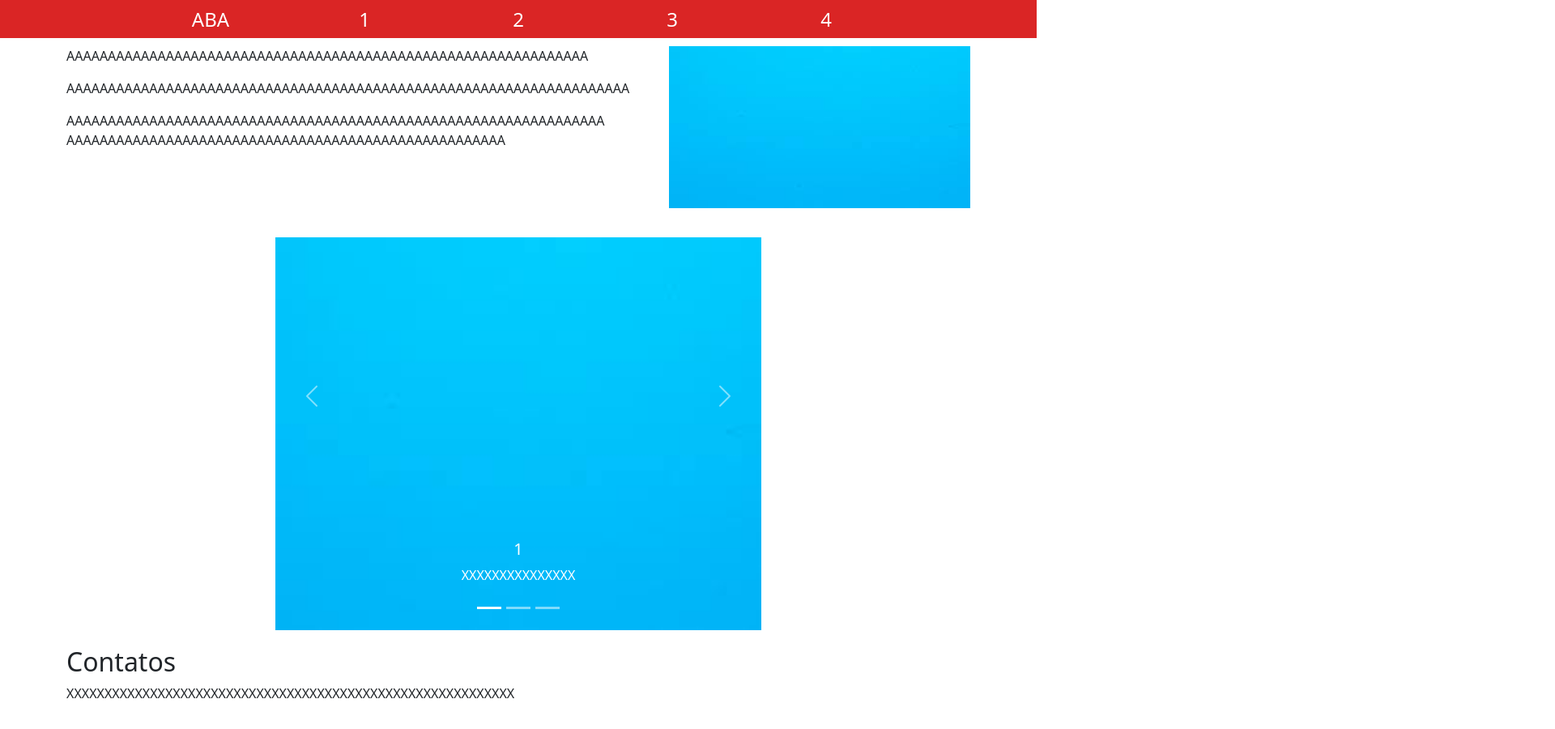
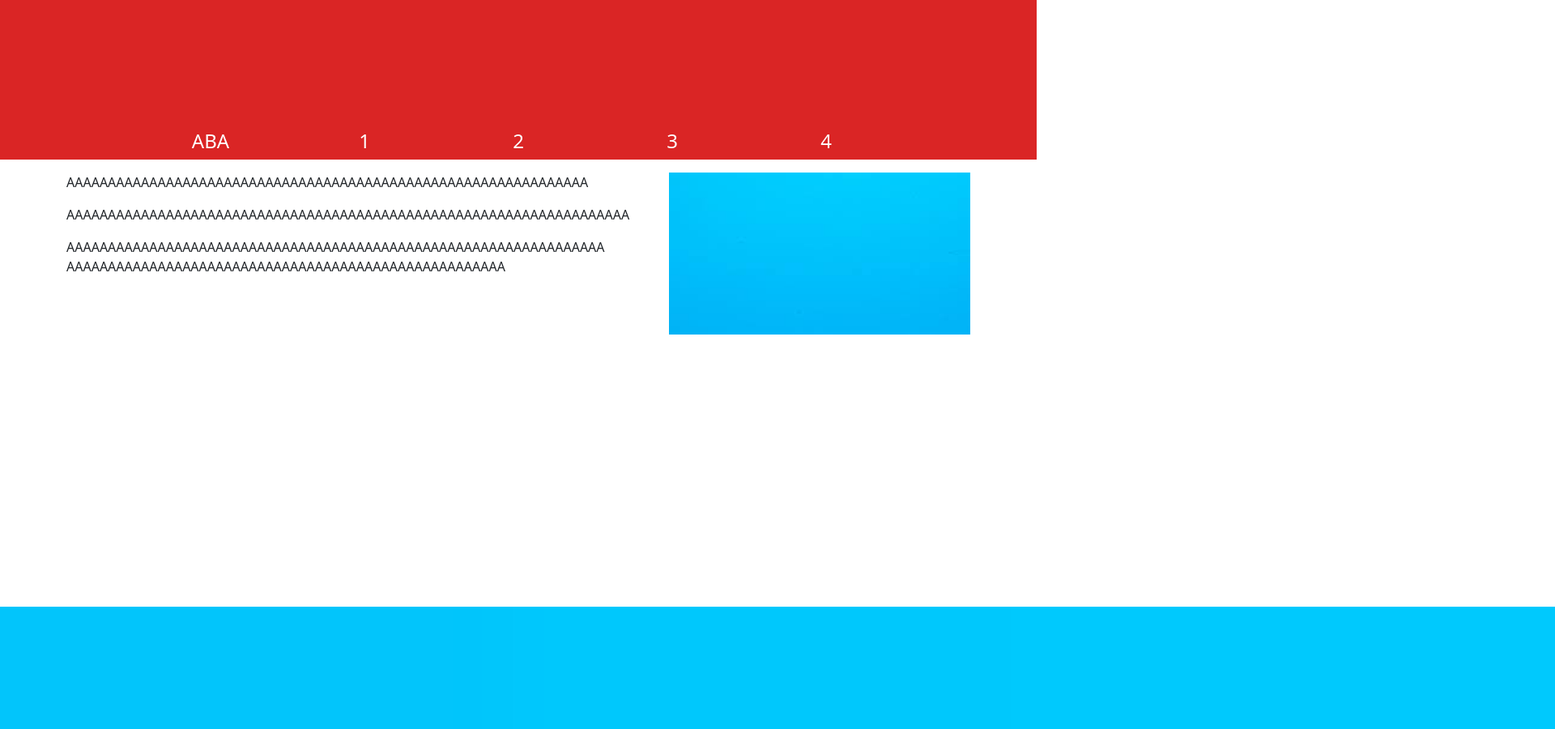
Before and after one commit to Igor-14-2A/Site-10, a plain HTML site: page index.html in a window 1280 px wide. Shown: the top 900 px of the page at 81% size, 1920 px wide, since content can reach past the window. Drawn offline with nearby package versions, Linux system fonts and the light colour scheme.

Commit message:
Update style.css

```diff
--- a/style.css
+++ b/style.css
@@ -1,5 +1,6 @@
 header {
-padding-top: 10px;
+display: flex;
+padding-top: 10em;
 background-color: rgb(218, 37, 37);
 height: auto;
 text-align: center;
@@ -15,7 +16,7 @@ a:hover {
     }
 
 .img1 {
-padding-top: 10px;
+padding-top: 1em;
 
 }
 
@@ -25,18 +26,18 @@ body {
 }
 
 .carrosel {
-    width: 600px;       /* largura desejada */
+    width: 600em;       /* largura desejada */
     height: 100%;      /* altura desejada */
     margin: auto;       /* centraliza na página */
   }
 
   .carrosel img {
-    padding-top: 20px;
+    padding-top: 20em;
     height: 100%;       /* garante que a imagem se ajuste à altura */
     object-fit: cover;  /* evita distorções */
   }
 
   footer {
-padding-top: 20px;
+padding-top: 20em;;
 
   }
```
